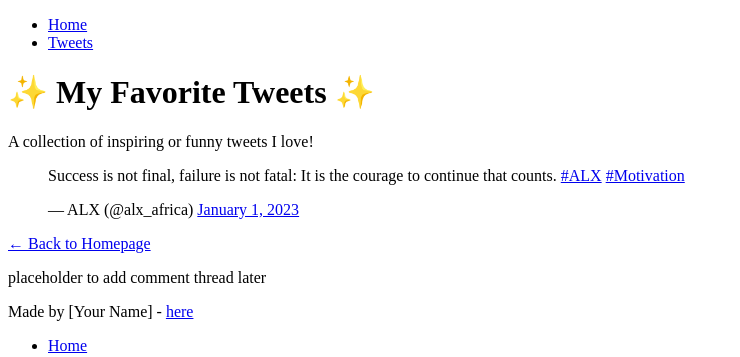
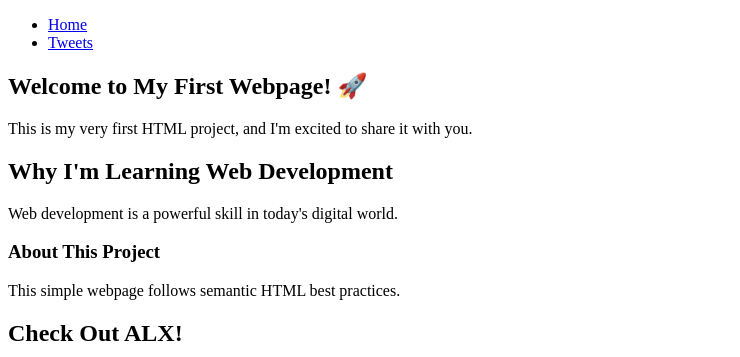
Before and after one commit to XandraN/My_First_Portfolio, a plain HTML site: page html_basic/tweets.html in a window 1280 px wide. Shown: the top 357 px of the page, without its empty margins (0-740 px from the left). Drawn offline with Linux system fonts and the light colour scheme.

Commit message:
modifies tweets file

```diff
--- a/html_basic/tweets.html
+++ b/html_basic/tweets.html
@@ -1,44 +1,3 @@
-<!DOCTYPE html>
-<html lang="en">
-<head>
-    <meta charset="UTF-8">
-    <title>My Favorite Tweets</title>
-    <ul>
-            <li><a href="index.html">Home</a></li>
-            <li><a href="tweets.html">Tweets</a></li>
-        </ul>
-</head>
-<body>
-    <header>
-        <h1>✨ My Favorite Tweets ✨</h1>
-        <p>A collection of inspiring or funny tweets I love!</p>
-    </header>
-
-    <main>
-        <!-- Embedded Tweet (example: ALX's tweet) -->
-        <blockquote class="twitter-tweet">
-            <p lang="en" dir="ltr">Success is not final, failure is not fatal: It is the courage to continue that counts.
-            <a href="https://twitter.com/hashtag/ALX?src=hash&amp;ref_src=twsrc%5Etfw">#ALX</a>
-            <a href="https://twitter.com/hashtag/Motivation?src=hash&amp;ref_src=twsrc%5Etfw">#Motivation</a></p>
-            &mdash; ALX (@alx_africa)
-            <a href="https://twitter.com/alx_africa/status/123456789?ref_src=twsrc%5Etfw">January 1, 2023</a>
-        </blockquote>
-        <script async src="https://platform.twitter.com/widgets.js" charset="utf-8"></script>
-
-        <!-- Link back to Homepage -->
-        <p><a href="index.html">← Back to Homepage</a></p>
-         </article>
-        <aside>
-            <p>placeholder to add comment thread later</p>
-        </aside>
-    </main>
-    <footer>
-        <p>Made by [Your Name] - <a href="https://github.com/yourusername" target="_blank">here</a></p>
-    </footer>
-    </main>
-</body>
-</html>
-
 <!DOCTYPE html>
 <html lang="en">
 <head>
```
